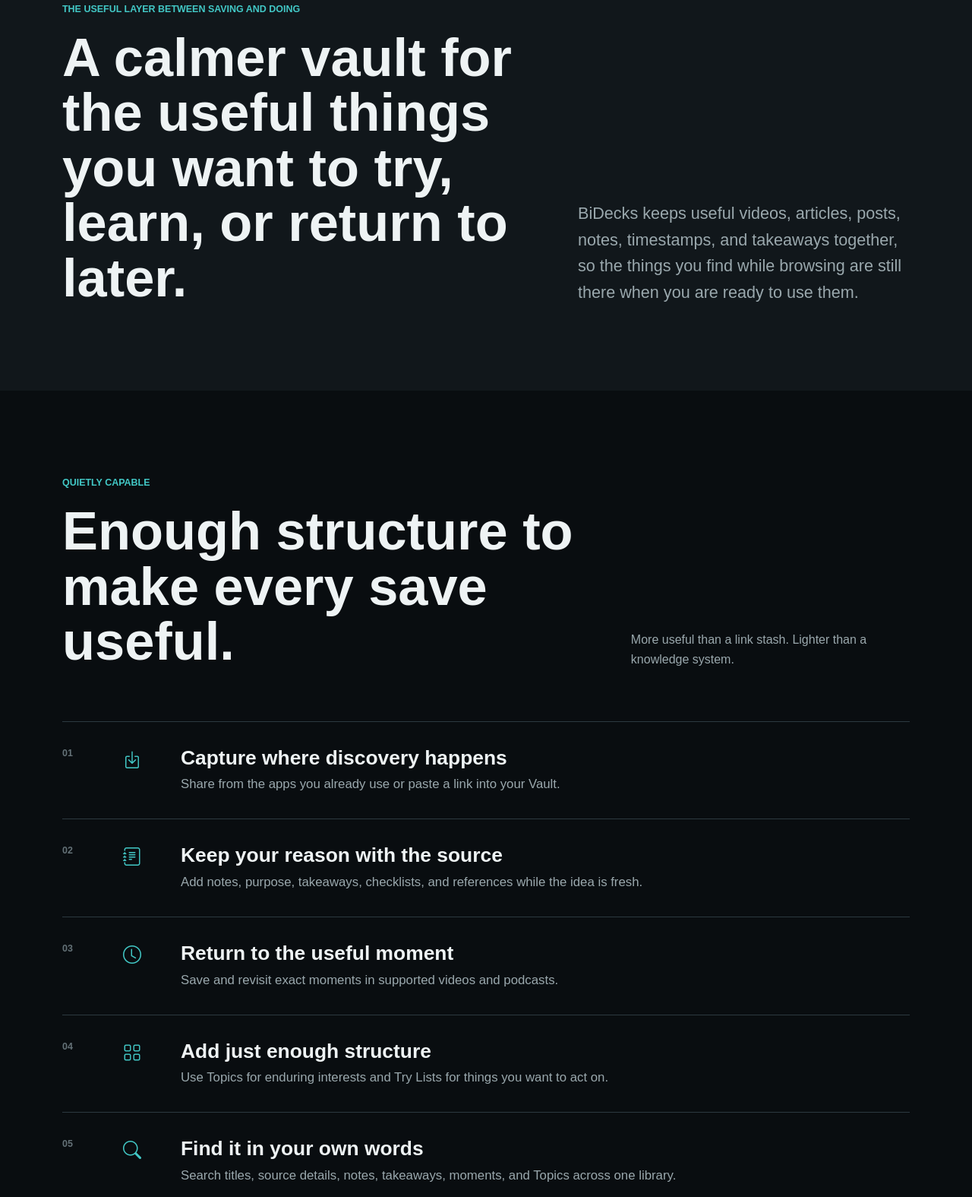
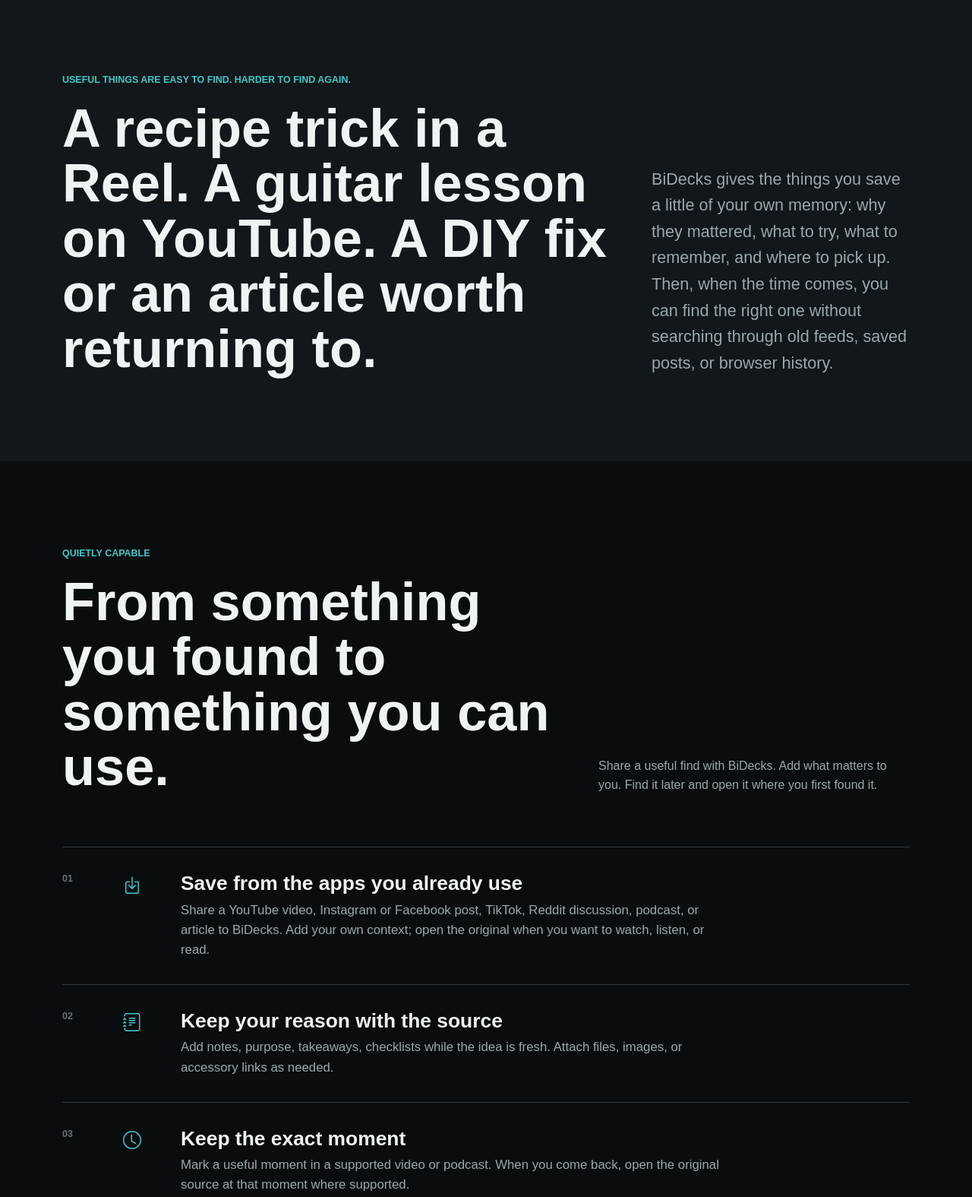
Before and after one commit to Mykola-CI/bidecks_site, a plain HTML site: page index.html in a window 1280 px wide. Shown: the part 733-2308 px from the top of the page at 76% size. Drawn offline with nearby package versions, Linux system fonts and the light colour scheme; a web font is replaced by a local one.

Commit message:
Change copy and tune styles and layout

```diff
--- a/assets/css/styles.css
+++ b/assets/css/styles.css
@@ -78,9 +78,18 @@
 }
 
 .navbar-brand {
+	display: inline-flex;
+	align-items: center;
+	gap: 0.35em;
 	color: var(--text);
-	font-size: 1.25rem;
+	font-size: 1.5rem;
 	font-weight: 900;
+}
+
+.navbar-brand img {
+	display: block;
+	width: 1.25em;
+	height: 1.25em;
 }
 
 .navbar-brand:hover,
--- a/index.html
+++ b/index.html
@@ -34,7 +34,13 @@
 
 		<nav class="navbar navbar-expand-lg fixed-top" aria-label="Main navigation">
 			<div class="container-xl">
-				<a class="navbar-brand" href="/" aria-label="BiDecks home">BiDecks</a>
+				<a class="navbar-brand" href="/" aria-label="BiDecks home">
+					<img
+						src="assets/images/BiD-icon-site.png"
+						alt=""
+					/>
+					<span>BiDecks</span>
+				</a>
 				<button
 					class="navbar-toggler"
 					type="button"
@@ -71,7 +77,13 @@
 		<main id="main-content">
 			<header class="hero d-flex align-items-center">
 				<div class="container-xl text-center">
-					<h1 class="brand-shimmer">BiDecks</h1>
+					<h1 class="brand-shimmer mb-5">BiDecks</h1>
+					<h3 class="pt-4">
+						BiDecks keeps useful videos, articles, posts, and ideas in one
+						personal place—ready when you want to try, make, learn, fix, or
+						revisit something.
+					</h3>
+					<p class="lead-copy pt-4">Save it. Remember why. Use it later.</p>
 					<div
 						class="store-links d-flex flex-wrap justify-content-center"
 						role="group"
@@ -108,20 +120,22 @@
 			<section class="about-section section-pad" id="about">
 				<div class="container-xl">
 					<div class="row align-items-end gx-lg-5 gy-5">
-						<div class="col-lg-7">
+						<div class="col-lg-8">
 							<p class="section-kicker">
-								The useful layer between saving and doing
+								Useful things are easy to find. Harder to find again.
 							</p>
 							<h2>
-								A calmer vault for the useful things you want to try, learn, or
-								return to later.
+								A recipe trick in a Reel. A guitar lesson on YouTube. A DIY fix
+								or an article worth returning to.
 							</h2>
 						</div>
-						<div class="col-lg-5">
+						<div class="col-lg-4">
 							<p class="lead-copy">
-								BiDecks keeps useful videos, articles, posts, notes, timestamps,
-								and takeaways together, so the things you find while browsing
-								are still there when you are ready to use them.
+								BiDecks gives the things you save a little of your own memory:
+								why they mattered, what to try, what to remember, and where to
+								pick up. Then, when the time comes, you can find the right one
+								without searching through old feeds, saved posts, or browser
+								history.
 							</p>
 						</div>
 					</div>
@@ -135,10 +149,11 @@
 					>
 						<div>
 							<p class="section-kicker">Quietly capable</p>
-							<h2>Enough structure to make every save useful.</h2>
+							<h2>From something you found to something you can use.</h2>
 						</div>
 						<p class="section-aside">
-							More useful than a link stash. Lighter than a knowledge system.
+							Share a useful find with BiDecks. Add what matters to you. Find it
+							later and open it where you first found it.
 						</p>
 					</div>
 
@@ -147,10 +162,12 @@
 							<span class="feature-number">01</span>
 							<i class="bi bi-box-arrow-in-down" aria-hidden="true"></i>
 							<div>
-								<h3>Capture where discovery happens</h3>
+								<h3>Save from the apps you already use</h3>
 								<p>
-									Share from the apps you already use or paste a link into your
-									Vault.
+									Share a YouTube video, Instagram or Facebook post, TikTok,
+									Reddit discussion, podcast, or article to BiDecks. Add your
+									own context; open the original when you want to watch, listen,
+									or read.
 								</p>
 							</div>
 						</article>
@@ -160,8 +177,8 @@
 							<div>
 								<h3>Keep your reason with the source</h3>
 								<p>
-									Add notes, purpose, takeaways, checklists, and references
-									while the idea is fresh.
+									Add notes, purpose, takeaways, checklists while the idea is
+									fresh. Attach files, images, or accessory links as needed.
 								</p>
 							</div>
 						</article>
@@ -169,10 +186,11 @@
 							<span class="feature-number">03</span>
 							<i class="bi bi-clock" aria-hidden="true"></i>
 							<div>
-								<h3>Return to the useful moment</h3>
+								<h3>Keep the exact moment</h3>
 								<p>
-									Save and revisit exact moments in supported videos and
-									podcasts.
+									Mark a useful moment in a supported video or podcast. When you
+									come back, open the original source at that moment where
+									supported.
 								</p>
 							</div>
 						</article>
@@ -193,8 +211,9 @@
 							<div>
 								<h3>Find it in your own words</h3>
 								<p>
-									Search titles, source details, notes, takeaways, moments, and
-									Topics across one library.
+									Search titles, source details, notes, takeaways across one
+									library, then open the original video, post, or article to put
+									it to use
 								</p>
 							</div>
 						</article>
```
Also changed, not shown: assets/images/BiD-icon-site.png (added).
